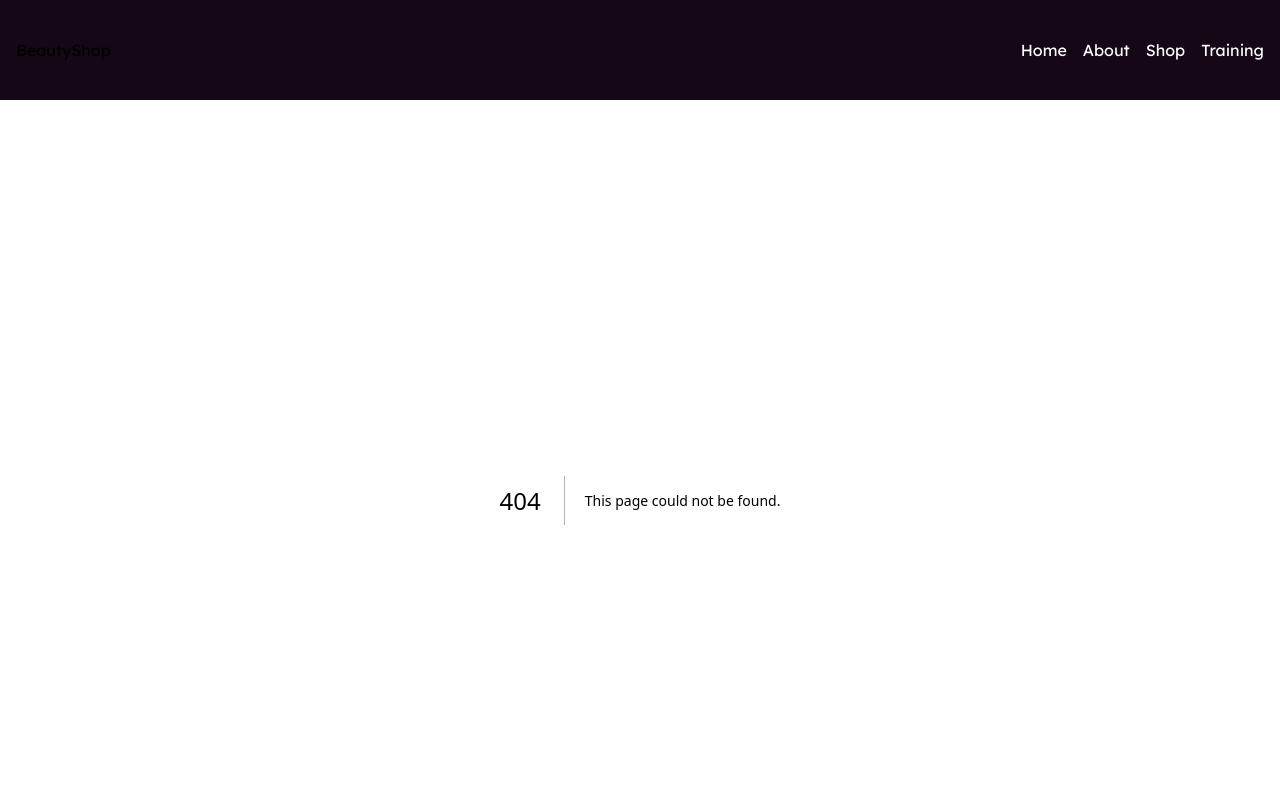
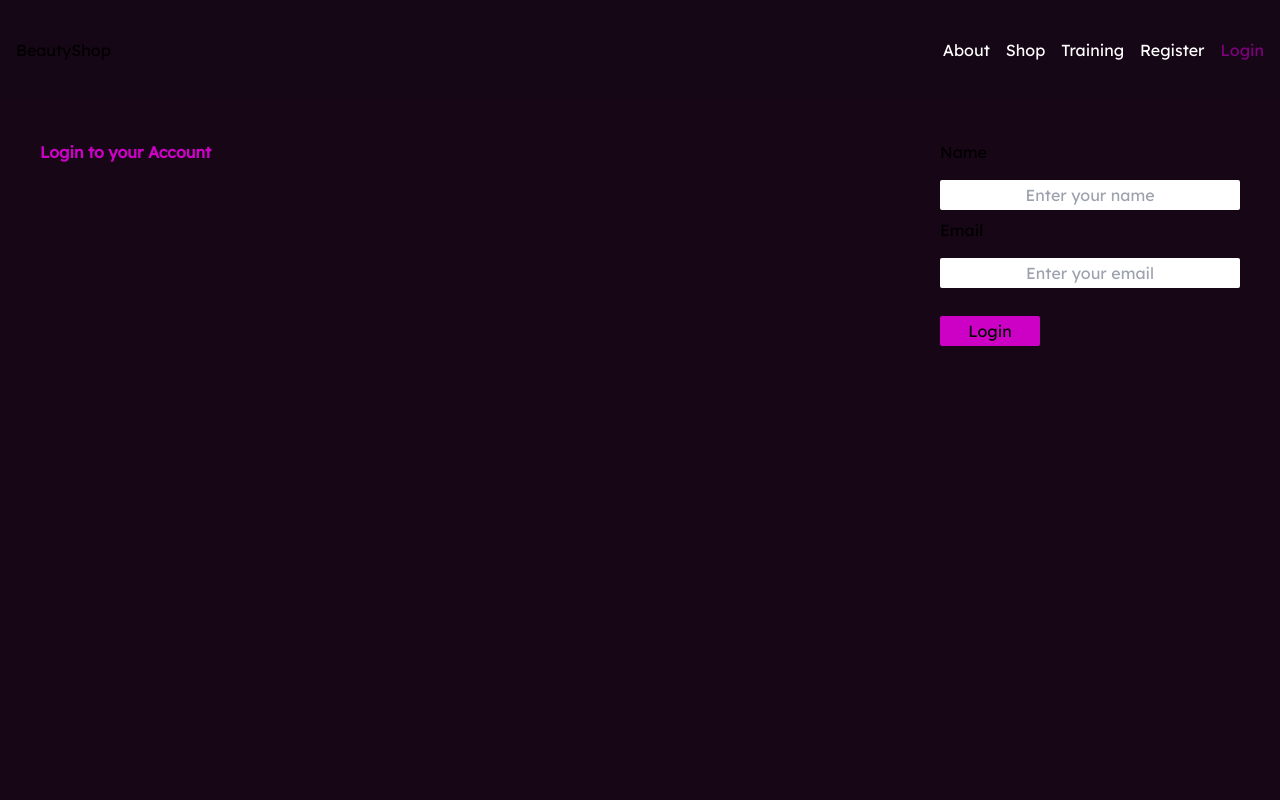
Before and after one commit to Mrjiks/beauty, a Next.js app: page /login in a window 1280 px wide. Before the commit this address had no page. Shown: the top 800 px of the page. Built offline with nearby package versions, Linux system fonts and the light colour scheme.

Commit message:
Add login page

```diff
--- a/app/components/Button.tsx
+++ b/app/components/Button.tsx
@@ -4,13 +4,14 @@ type ButtonType = {
   type?: boolean;
   title?: string;
   alert?: () => void;
+  userName: string;
 };
-const Button = ({ type, title, alert }: ButtonType) => {
+const Button = ({ type, title, alert, userName }: ButtonType) => {
   return (
     <div>
       <button
         className={`${type && "bg-[#cd00c5] w-[100px] h-[30px]  rounded-sm my-5"}`}
-        onClick={alert}>
+        onClick={() => userName && alert}>
         {title}
       </button>
     </div>
--- a/app/components/Cta.tsx
+++ b/app/components/Register.tsx
@@ -9,7 +9,7 @@ export type User = {
   userName?: string | undefined;
 };
 
-const Cta = ({ userName }: User) => {
+const Register = ({ userName }: User) => {
   const router = useRouter();
 
   const [name, setName] = useState<string>("John Doe");
@@ -32,7 +32,7 @@ const Cta = ({ userName }: User) => {
       const userObject = { name: name, email: email, phone: phone };
       localStorage.setItem("userObject", JSON.stringify(userObject) as any);
     }
-    setTimeout(() => router.push("training"), 2000);
+    setTimeout(() => router.push("login"), 2000);
     setName("");
     setEmail("");
     setPhone("");
@@ -112,4 +112,4 @@ const Cta = ({ userName }: User) => {
   );
 };
 
-export default Cta;
+export default Register;
--- /dev/null
+++ b/app/login/page.tsx
@@ -0,0 +1,82 @@
+"use client";
+import React, { useState } from "react";
+import { useRouter } from "next/navigation";
+import { Toaster, toast } from "sonner";
+import Input from "../components/Input";
+import Button from "../components/Button";
+
+export type User = {
+  name: string | undefined;
+  email: string | undefined;
+};
+
+const Login = () => {
+  const router = useRouter();
+
+  const [name, setName] = useState<string>("");
+  const [email, setEmail] = useState<string>("");
+
+  const onNameChange = (e: React.ChangeEvent<HTMLInputElement>) => {
+    setName(e.target.value);
+  };
+  const onEmailChange = (e: React.ChangeEvent<HTMLInputElement>) => {
+    setEmail(e.target.value);
+  };
+
+  const handleSubmit = (e: React.FormEvent<HTMLFormElement>) => {
+    e.preventDefault();
+    let user: User;
+    if (typeof window.localStorage !== "undefined") {
+      user = JSON.parse(localStorage.getItem("userObject") as any);
+      if (user.name === name && user.email === email) {
+        setTimeout(() => router.push("training"), 2000);
+        setName("");
+        setEmail("");
+      }
+    }
+  };
+
+  return (
+    <main className=' container p-10 justify-between bg-[#170716]  py-10 overflow-hidden flex lg:flex-row flex-col'>
+      <div className='flex  flex-col w-full'>
+        <p className='text-[#cd00c5] mb-10 font-extrabold'>Login to your Account</p>
+      </div>
+
+      <div className='flex flex-col gap-2 w-full lg:w-1/3 min-h-screen'>
+        <form className='flex flex-col gap-2' onSubmit={handleSubmit}>
+          <Input
+            type='text'
+            label='Name'
+            id='name'
+            value={name}
+            placeholder='Enter your name'
+            onChange={onNameChange}
+          />
+          <Input
+            type='email'
+            label='Email'
+            id='email'
+            value={email}
+            placeholder='Enter your email'
+            onChange={onEmailChange}
+          />
+
+          <Button
+            type
+            title='Login'
+            alert={() =>
+              toast.success("Logged in Successfully", {
+                position: "top-center",
+                duration: 2000,
+              })
+            }
+            userName={name}
+          />
+        </form>
+        <Toaster />
+      </div>
+    </main>
+  );
+};
+
+export default Login;
--- a/app/navLinks.js
+++ b/app/navLinks.js
@@ -1,8 +1,10 @@
 export const links = [
-  { href: "/", id: 1, name: "Home" },
+  // { href: "/", id: 1, name: "Home" },
   { href: "/about", id: 2, name: "About" },
   { href: "/shop", id: 3, name: "Shop" },
   { href: "/training", id: 4, name: "Training" },
+  { href: "/register", id: 5, name: "Register" },
+  { href: "/login", id: 6, name: "Login" },
 ];
 
 export const categories = [
--- a/app/page.tsx
+++ b/app/page.tsx
@@ -2,7 +2,7 @@
 import Image from "next/image";
 import Featured from "./components/Featured";
 import Button from "./components/Button";
-import Cta from "./components/Cta";
+import Register from "./components/Register";
 import Link from "next/link";
 import { motion } from "framer-motion";
 
@@ -34,7 +34,7 @@ export default function Home() {
         </div>
       </main>
       <Featured />
-      <Cta />
+      <Register />
       <div className='grid grid-cols-1  overflow-hidden w h-[800px w-auto] gap-8 grid-rows-2 relative md:hidden px-10 py-10 bg-black'>
         <motion.img
           className=' absolute top-10 right-10'
--- /dev/null
+++ b/app/register/page.tsx
@@ -0,0 +1,12 @@
+import React from "react";
+import Register from "../components/Register";
+
+const page = () => {
+  return (
+    <main>
+      <Register />
+    </main>
+  );
+};
+
+export default page;
--- a/app/shop/page.tsx
+++ b/app/shop/page.tsx
@@ -36,7 +36,6 @@ const Shop = () => {
 
   const handleSubmit = (e: React.FormEvent<HTMLFormElement>) => {
     e.preventDefault();
-    console.log(query);
     setQuery("");
   };
   return (
--- a/app/training/page.tsx
+++ b/app/training/page.tsx
@@ -2,18 +2,19 @@
 import Image from "next/image";
 import React from "react";
 import Button from "../components/Button";
-import Cta from "../components/Cta";
-
+import Register from "../components/Register";
+import { NextResponse } from "next/server";
+import { redirect } from "next/navigation";
 import { useEffect, useRef, useState } from "react";
 
 const Training = () => {
-  const scrollRef = useRef<HTMLCanvasElement>(null);
   type UserType = {
-    name: string | undefined;
-    email: string;
-    phone: string;
+    name?: string | undefined;
+    email?: string;
+    phone?: string;
   };
   const [user, setUser] = useState<UserType>();
+  const [userAuth, setUserAuth] = useState<UserType>();
 
   useEffect(() => {
     let user = JSON.parse(localStorage.getItem("userObject") as any);
@@ -91,7 +92,7 @@ const Training = () => {
           );
         })}
       </div>
-      <Cta userName={user?.name} />
+      <Register userName={user?.name} />
     </section>
   );
 };
```
